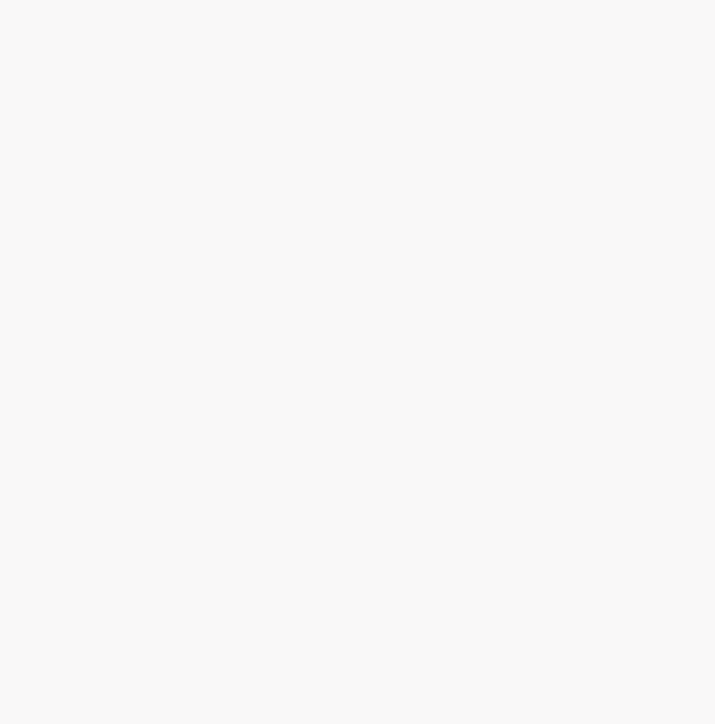
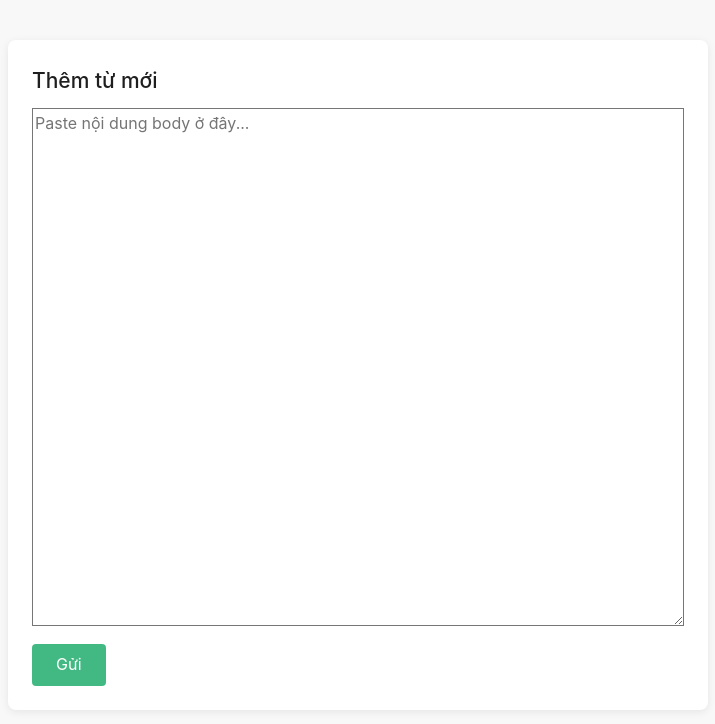
Before and after one commit to Vivfsymr/expense-fe, a Vue app in the folder expense-fe/: page /add-word in a window 1280 px wide. Before the commit this address had no page. Shown: the top 724 px of the page, without its empty margins (314-1029 px from the left). Built offline with nearby package versions, Linux system fonts and the light colour scheme; sample sign-in values are in the browser's storage.

Commit message:
Add AddWordView component and route for adding new words

```diff
--- a/expense-fe/src/router/index.ts
+++ b/expense-fe/src/router/index.ts
@@ -29,6 +29,11 @@ const router = createRouter({
       name: 'vocabulary',
       component: () => import('../views/VocabularyListView.vue'),
     },
+    {
+      path: '/add-word',
+      name: 'add-word',
+      component: () => import('../views/AddWordView.vue'),
+    },
   ],
 })
 
--- /dev/null
+++ b/expense-fe/src/views/AddWordView.vue
@@ -0,0 +1,66 @@
+<template>
+  <div class="add-word-view">
+    <h1>Thêm từ mới</h1>
+    <textarea v-model="body" rows="20" cols="80" placeholder="Paste nội dung body ở đây..."></textarea>
+    <br />
+    <button @click="submit" :disabled="loading">Gửi</button>
+    <div v-if="success" style="color: green; margin-top: 10px;">Đã lưu thành công!</div>
+    <div v-if="error" style="color: red; margin-top: 10px;">{{ error }}</div>
+  </div>
+</template>
+
+<script setup lang="ts">
+import { ref } from 'vue';
+import axios from 'axios';
+
+const body = ref('');
+const loading = ref(false);
+const success = ref(false);
+const error = ref('');
+
+async function submit() {
+  loading.value = true;
+  success.value = false;
+  error.value = '';
+  try {
+    const formData = new FormData();
+    formData.append('body', body.value);
+    await axios.post('https://expense-be-dwhg.onrender.com/api/words/form', formData);
+    success.value = true;
+    body.value = '';
+  } catch (e: any) {
+    error.value = e?.response?.data?.message || 'Có lỗi xảy ra!';
+  } finally {
+    loading.value = false;
+  }
+}
+</script>
+
+<style scoped>
+.add-word-view {
+  max-width: 700px;
+  margin: 40px auto;
+  padding: 24px;
+  background: #fff;
+  border-radius: 8px;
+  box-shadow: 0 2px 8px rgba(0,0,0,0.08);
+}
+textarea {
+  width: 100%;
+  font-size: 1rem;
+  margin-bottom: 12px;
+}
+button {
+  padding: 8px 24px;
+  font-size: 1rem;
+  background: #42b983;
+  color: #fff;
+  border: none;
+  border-radius: 4px;
+  cursor: pointer;
+}
+button:disabled {
+  background: #ccc;
+  cursor: not-allowed;
+}
+</style>
```
